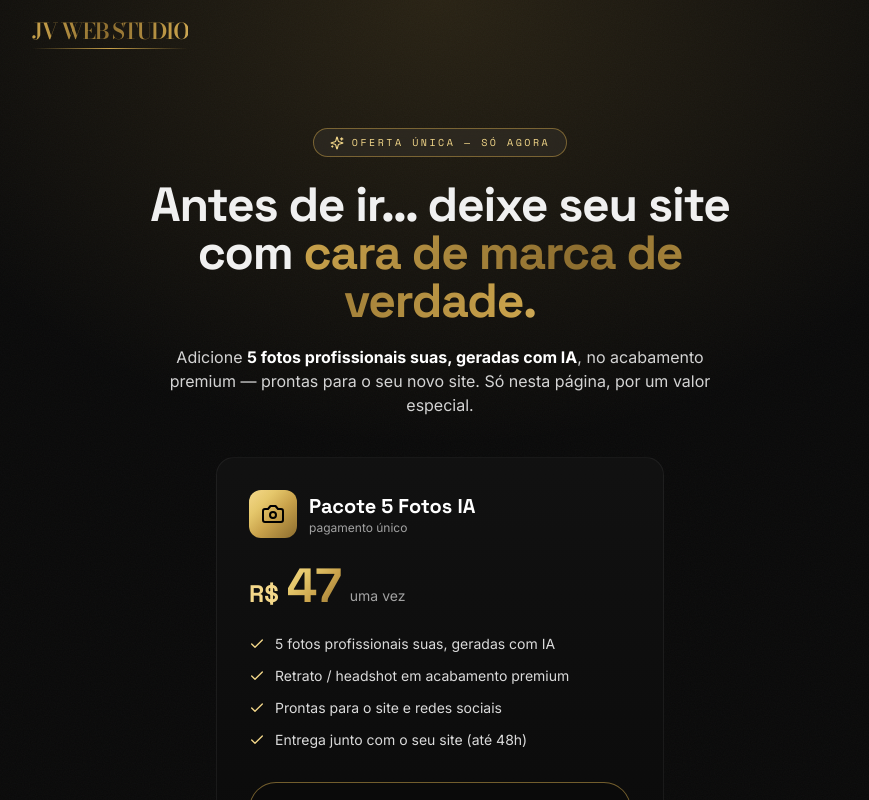
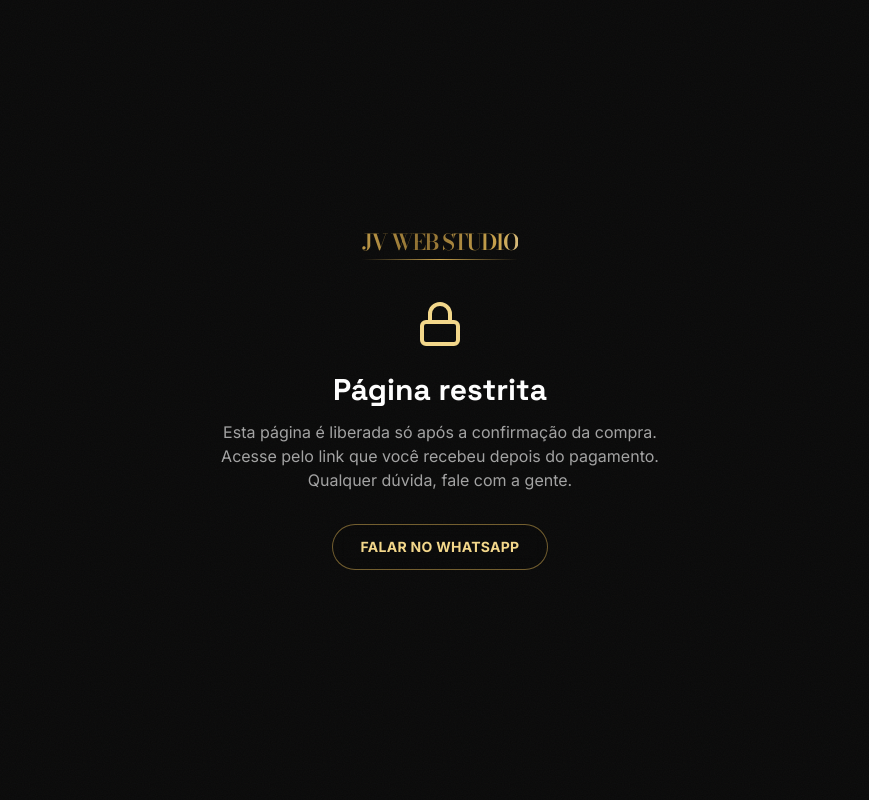
Before and after one commit to JorgeVollet/jvwebstudiosite, a Next.js app: page /upsell-fotos in a window 1280 px wide. Shown: the top 800 px of the page, without its empty margins (200-1069 px from the left). Built offline with nearby package versions, Linux system fonts and the light colour scheme.

Commit message:
feat: codigo de acesso (k) nas paginas pos-compra

```diff
--- a/app/briefing/page.tsx
+++ b/app/briefing/page.tsx
@@ -2,6 +2,8 @@ import type { Metadata } from "next";
 import Logo from "@/components/Logo";
 import Reveal from "@/components/Reveal";
 import BriefingCompleto from "@/components/BriefingCompleto";
+import AcessoRestrito from "@/components/AcessoRestrito";
+import { ACESSO } from "@/lib/acesso";
 import { CheckCircle2, Clock } from "lucide-react";
 
 export const metadata: Metadata = {
@@ -10,7 +12,12 @@ export const metadata: Metadata = {
   robots: { index: false, follow: false },
 };
 
-export default function BriefingPage() {
+export default function BriefingPage({
+  searchParams,
+}: {
+  searchParams: { [key: string]: string | string[] | undefined };
+}) {
+  if (searchParams.k !== ACESSO) return <AcessoRestrito />;
   return (
     <>
       {/* Topo mínimo — só o logo */}
--- a/app/obrigado-fotos/page.tsx
+++ b/app/obrigado-fotos/page.tsx
@@ -2,6 +2,8 @@ import type { Metadata } from "next";
 import Logo from "@/components/Logo";
 import Reveal from "@/components/Reveal";
 import { SITE } from "@/lib/site";
+import AcessoRestrito from "@/components/AcessoRestrito";
+import { ACESSO } from "@/lib/acesso";
 import { CheckCircle2, Camera, Images, Send, MessageCircle, ArrowRight } from "lucide-react";
 
 export const metadata: Metadata = {
@@ -28,7 +30,12 @@ const PASSOS = [
   },
 ];
 
-export default function ObrigadoFotosPage() {
+export default function ObrigadoFotosPage({
+  searchParams,
+}: {
+  searchParams: { [key: string]: string | string[] | undefined };
+}) {
+  if (searchParams.k !== ACESSO) return <AcessoRestrito />;
   const wa = SITE.whatsapp
     ? `https://wa.me/${SITE.whatsapp}?text=${encodeURIComponent("Comprei o Pacote de 5 Fotos com IA! Vou te enviar minhas 3 fotos (1 corpo inteiro + 2 selfies) e as 5 referências.")}`
     : "#";
@@ -97,7 +104,7 @@ export default function ObrigadoFotosPage() {
                 seu site pra eu começar a montar tudo.
               </p>
               <a
-                href="/briefing"
+                href={`/briefing?k=${ACESSO}`}
                 className="btn-outline-gold mt-4 inline-flex items-center gap-2 px-7 py-3 text-sm uppercase tracking-widest"
               >
                 Preencher o briefing do meu site <ArrowRight className="h-4 w-4" />
--- a/app/upsell-fotos/page.tsx
+++ b/app/upsell-fotos/page.tsx
@@ -4,6 +4,8 @@ import Reveal from "@/components/Reveal";
 import { SITE } from "@/lib/site";
 import { Camera, Check, Sparkles, ArrowRight } from "lucide-react";
 import PersistPlano from "@/components/PersistPlano";
+import AcessoRestrito from "@/components/AcessoRestrito";
+import { ACESSO } from "@/lib/acesso";
 
 export const metadata: Metadata = {
   title: "Pacote de Fotos Profissionais com IA — JV WEB STUDIO",
@@ -27,8 +29,11 @@ export default function UpsellFotosPage({
 }: {
   searchParams: { [key: string]: string | string[] | undefined };
 }) {
+  if (searchParams.k !== ACESSO) return <AcessoRestrito />;
   const plano = typeof searchParams.plano === "string" ? searchParams.plano : "";
-  const briefingHref = plano ? `/briefing?plano=${encodeURIComponent(plano)}` : "/briefing";
+  const briefingHref = plano
+    ? `/briefing?plano=${encodeURIComponent(plano)}&k=${ACESSO}`
+    : `/briefing?k=${ACESSO}`;
   const wa = SITE.whatsapp
     ? `https://wa.me/${SITE.whatsapp}?text=${encodeURIComponent("Quero adicionar o pacote de 5 Fotos Profissionais com IA (R$47).")}`
     : "#";
--- /dev/null
+++ b/components/AcessoRestrito.tsx
@@ -0,0 +1,30 @@
+import Logo from "@/components/Logo";
+import { SITE } from "@/lib/site";
+import { Lock } from "lucide-react";
+
+/* Tela mostrada quando a página pós-compra é acessada sem o código (?k=).
+   Barra acesso casual/direto — o link válido vem no redirect da Kiwify. */
+export default function AcessoRestrito() {
+  const wa = SITE.whatsapp ? `https://wa.me/${SITE.whatsapp}` : "#";
+  return (
+    <main className="section-dark relative flex min-h-screen flex-col items-center justify-center bg-dark px-6 text-center">
+      <Logo href="/planos" />
+      <Lock className="mt-10 h-12 w-12 text-gold-100" />
+      <h1 className="mt-6 font-display text-3xl font-bold text-white">Página restrita</h1>
+      <p className="mt-3 max-w-md text-neutral-400">
+        Esta página é liberada só após a confirmação da compra. Acesse pelo link que você
+        recebeu depois do pagamento. Qualquer dúvida, fale com a gente.
+      </p>
+      {SITE.whatsapp && (
+        <a
+          href={wa}
+          target="_blank"
+          rel="noopener"
+          className="btn-gold mt-8 px-7 py-3 text-sm uppercase tracking-widest"
+        >
+          Falar no WhatsApp
+        </a>
+      )}
+    </main>
+  );
+}
--- a/components/BriefingCompleto.tsx
+++ b/components/BriefingCompleto.tsx
@@ -93,11 +93,6 @@ export default function BriefingCompleto() {
       const negocioNome = String(fd.get("negocio") || "");
       setResumo({ nome, plano, negocio: negocioNome });
       setDone(true);
-      // Abre o WhatsApp do estúdio já com a mensagem pronta (cliente -> Jorge).
-      if (SITE.whatsapp) {
-        const msg = `Olá! Sou ${nome}. Acabei de contratar o plano ${plano || "de assinatura"} da JV WEB STUDIO e enviei o briefing do meu site${negocioNome ? ` (${negocioNome})` : ""}. Quero começar! ✦`;
-        window.open(`https://wa.me/${SITE.whatsapp}?text=${encodeURIComponent(msg)}`, "_blank");
-      }
     } catch (err: any) {
       setError(err.message);
     } finally { setLoading(false); }
@@ -112,12 +107,12 @@ export default function BriefingCompleto() {
         <h3 className="font-display text-2xl font-bold text-white">Briefing enviado! ✦</h3>
         <p className="max-w-md text-neutral-300">
           Recebi tudo que preciso pra começar. Seu site fica pronto em até{" "}
-          <strong className="text-gold-metal">48 horas úteis</strong>. Abri o meu
-          WhatsApp pra você me mandar um oi — se não abrir sozinho, toque no botão abaixo. ✦
+          <strong className="text-gold-metal">48 horas úteis</strong>. Se quiser adiantar,
+          abra o meu WhatsApp no botão abaixo e me manda um oi. ✦
         </p>
         {SITE.whatsapp && (
           <a href={wa} target="_blank" rel="noopener" className="btn-gold mt-2 px-7 py-3 text-sm uppercase tracking-widest">
-            Falar comigo no WhatsApp
+            Abrir o meu WhatsApp
           </a>
         )}
       </div>
--- /dev/null
+++ b/lib/acesso.ts
@@ -0,0 +1,5 @@
+// Código simples de acesso às páginas pós-compra (upsell, obrigado, briefing).
+// Vem no redirect da Kiwify (?k=...) — só quem paga recebe o link com o código.
+// NÃO é segurança forte (é só pra barrar acesso casual/direto). Para segurança
+// real, o caminho é validar o pagamento via webhook da Kiwify + Supabase.
+export const ACESSO = "jv9x2k7p";
```
